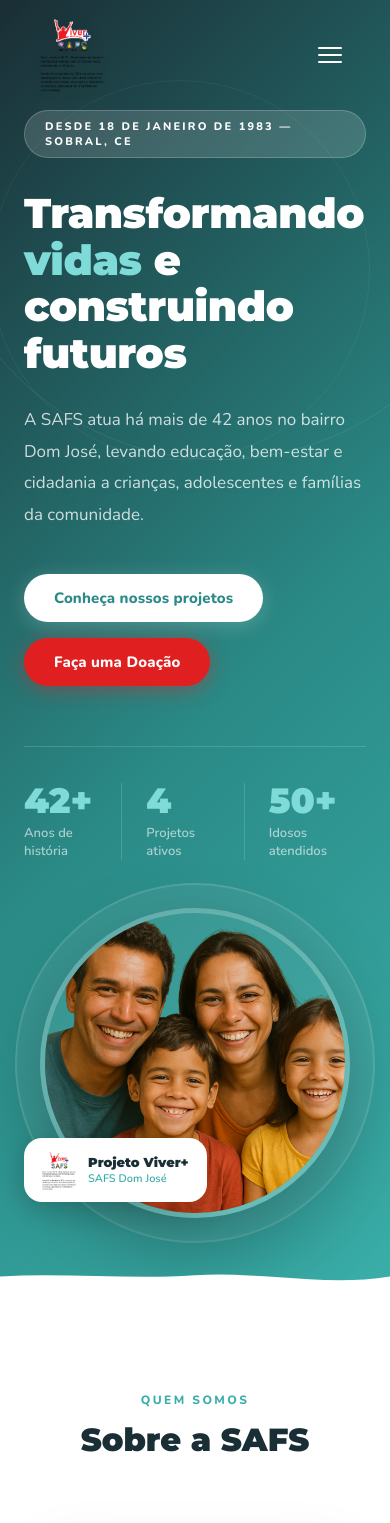
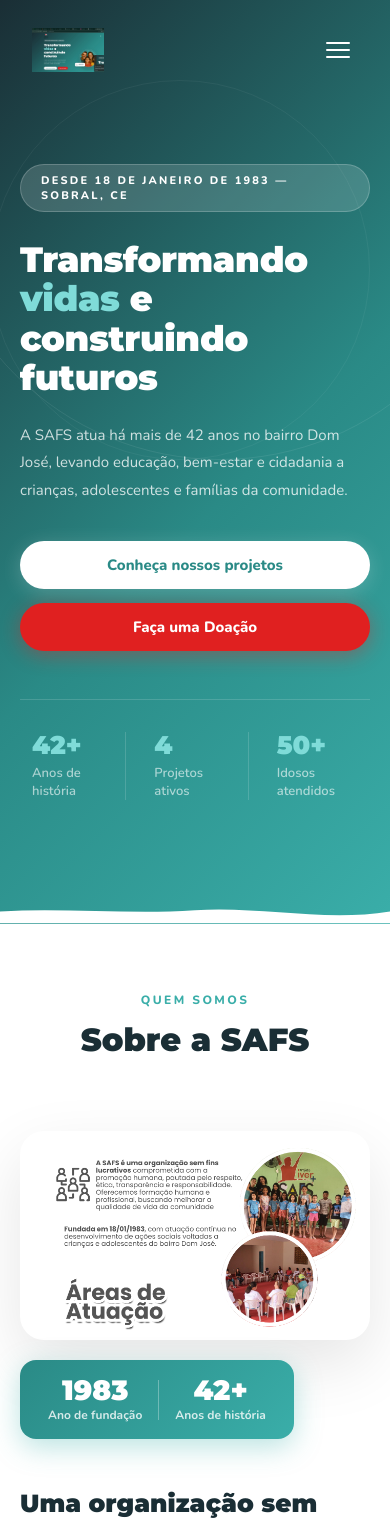
Before and after one commit to cauaalvs-dev/safs, a Next.js app: page / in a window 390 px wide. Shown: the top 1523 px of the page. Built offline with nearby package versions, Linux system fonts and the light colour scheme.

Commit message:
fix: new logo and mobile responsiveness

```diff
--- a/app/components/Contato.tsx
+++ b/app/components/Contato.tsx
@@ -59,7 +59,7 @@
 
   return (
     <section id="contato" aria-label="Contato" style={{ padding: "100px 0", background: "#f8fafc" }}>
-      <div style={{ maxWidth: 1152, margin: "0 auto", padding: "0 40px" }}>
+      <div className="section-inner" style={{ maxWidth: 1152, margin: "0 auto", padding: "0 40px" }}>
         <div style={{ textAlign: "center", marginBottom: 72 }}>
           <span style={{ color: "#3aaea9", fontWeight: 800, fontSize: 12, letterSpacing: "0.2em", textTransform: "uppercase" }}>Fale conosco</span>
           <h2 style={{ fontSize: "clamp(2rem, 4vw, 2.8rem)", fontWeight: 900, color: "#1a2e35", marginTop: 10 }}>Contato</h2>
--- a/app/components/Footer.tsx
+++ b/app/components/Footer.tsx
@@ -12,11 +12,11 @@
   return (
     <footer style={{ background: "#1a2e35", color: "white", padding: "64px 0 32px" }}>
       <style>{`.footer-link { color: rgba(255,255,255,0.5); font-size:14px; text-decoration:none; transition:color 0.2s; display:block; } .footer-link:hover { color:#7fdbd8; }`}</style>
-      <div style={{ maxWidth: 1152, margin: "0 auto", padding: "0 40px" }}>
+      <div className="section-inner" style={{ maxWidth: 1152, margin: "0 auto", padding: "0 40px" }}>
         <div style={{ display: "grid", gridTemplateColumns: "2fr 1fr 1fr", gap: 56, marginBottom: 56 }} className="footer-grid">
           <div>
             <div style={{ position: "relative", width: 58, height: 68, marginBottom: 20 }}>
-              <Image src="/images/logo-viver.png" alt="SAFS Viver+" fill style={{ objectFit: "contain" }} />
+              <Image src="/images/logo-safs.png" alt="SAFS" fill style={{ objectFit: "contain" }} />
             </div>
             <p style={{ color: "rgba(255,255,255,0.5)", fontSize: 14, lineHeight: 1.8, maxWidth: 300 }}>
               Sociedade de Apoio à Família Sobralense. Transformando vidas no bairro Dom José, Sobral-CE, desde 1983.
--- a/app/components/Galeria.tsx
+++ b/app/components/Galeria.tsx
@@ -12,7 +12,7 @@
 export default function Galeria() {
   return (
     <section id="galeria" style={{ padding: "100px 0", background: "white" }}>
-      <div style={{ maxWidth: 1152, margin: "0 auto", padding: "0 40px" }}>
+      <div className="section-inner" style={{ maxWidth: 1152, margin: "0 auto", padding: "0 40px" }}>
         <div style={{ textAlign: "center", marginBottom: 72 }}>
           <span style={{ color: "#3aaea9", fontWeight: 800, fontSize: 12, letterSpacing: "0.18em", textTransform: "uppercase" }}>Momentos</span>
           <h2 style={{ fontSize: "clamp(2rem, 4vw, 2.8rem)", fontWeight: 900, color: "#1a2e35", marginTop: 10, marginBottom: 14 }}>Nossa Galeria</h2>
--- a/app/components/Hero.tsx
+++ b/app/components/Hero.tsx
@@ -14,84 +14,78 @@
         overflow: "hidden",
       }}
     >
-      {/* Círculos decorativos — purely visual, pointer-events off */}
       <div aria-hidden="true" style={{ position: "absolute", right: -120, top: -120, width: 580, height: 580, borderRadius: "50%", border: "1px solid rgba(255,255,255,0.08)", pointerEvents: "none" }} />
       <div aria-hidden="true" style={{ position: "absolute", right: 20, top: 80, width: 380, height: 380, borderRadius: "50%", border: "1px solid rgba(255,255,255,0.05)", pointerEvents: "none" }} />
 
-      <div
-        className="hero-grid"
-        style={{ maxWidth: 1152, margin: "0 auto", padding: "130px 40px 90px", width: "100%", display: "grid", gridTemplateColumns: "1fr 1fr", gap: 80, alignItems: "center" }}
-      >
+      <div className="hero-grid" style={{
+        maxWidth: 1152, margin: "0 auto",
+        padding: "130px 40px 90px",
+        width: "100%",
+        display: "grid",
+        gridTemplateColumns: "1fr 1fr",
+        gap: 80,
+        alignItems: "center",
+      }}>
         {/* Texto */}
         <div className="anim-fade-up">
           <span style={{
             display: "inline-block", background: "rgba(255,255,255,0.15)",
             color: "white", fontSize: 11, fontWeight: 800, letterSpacing: "0.2em",
-            textTransform: "uppercase", padding: "8px 20px", borderRadius: 999, marginBottom: 32,
+            textTransform: "uppercase", padding: "8px 20px", borderRadius: 999, marginBottom: 28,
             border: "1px solid rgba(255,255,255,0.2)",
           }}>
             Desde 18 de Janeiro de 1983 — Sobral, CE
           </span>
 
-          <h1 style={{ color: "white", fontSize: "clamp(2.6rem, 5vw, 3.8rem)", fontWeight: 900, lineHeight: 1.12, marginBottom: 28, letterSpacing: "-0.01em" }}>
+          <h1 style={{ color: "white", fontSize: "clamp(2.2rem, 5vw, 3.6rem)", fontWeight: 900, lineHeight: 1.12, marginBottom: 24, letterSpacing: "-0.01em" }}>
             Transformando<br />
             <span style={{ color: "#7fdbd8" }}>vidas</span> e<br />
             construindo futuros
           </h1>
 
-          <p style={{ color: "rgba(255,255,255,0.78)", fontSize: 17, lineHeight: 1.85, marginBottom: 44, maxWidth: 460 }}>
+          <p style={{ color: "rgba(255,255,255,0.78)", fontSize: "clamp(15px, 2vw, 17px)", lineHeight: 1.85, marginBottom: 36, maxWidth: 460 }}>
             A SAFS atua há mais de 42 anos no bairro Dom José, levando educação,
             bem-estar e cidadania a crianças, adolescentes e famílias da comunidade.
           </p>
 
-          <div style={{ display: "flex", gap: 16, flexWrap: "wrap" }}>
+          <div className="hero-btns" style={{ display: "flex", gap: 14, flexWrap: "wrap" }}>
             <a href="#projetos" className="btn-white">Conheça nossos projetos</a>
             <a href="#doacao" className="btn-red">Faça uma Doação</a>
           </div>
 
           {/* Stats */}
-          <div style={{ display: "flex", gap: 0, marginTop: 60, paddingTop: 36, borderTop: "1px solid rgba(255,255,255,0.15)" }}>
+          <div className="hero-stats" style={{ display: "flex", gap: 0, marginTop: 48, paddingTop: 32, borderTop: "1px solid rgba(255,255,255,0.15)" }}>
             {[
               { num: "42+", label: "Anos de história" },
               { num: "4",   label: "Projetos ativos" },
               { num: "50+", label: "Idosos atendidos" },
             ].map((s, i) => (
               <div key={s.label} style={{
-                flex: 1, paddingRight: 24,
+                flex: 1,
+                paddingRight: i < 2 ? 20 : 0,
+                paddingLeft: i > 0 ? 20 : 0,
                 borderRight: i < 2 ? "1px solid rgba(255,255,255,0.15)" : "none",
-                paddingLeft: i > 0 ? 24 : 0,
               }}>
-                <div style={{ fontSize: "2.2rem", fontWeight: 900, color: "#7fdbd8", fontFamily: "Montserrat, sans-serif", lineHeight: 1 }}>{s.num}</div>
+                <div style={{ fontSize: "clamp(1.6rem, 3vw, 2.2rem)", fontWeight: 900, color: "#7fdbd8", fontFamily: "Montserrat, sans-serif", lineHeight: 1 }}>{s.num}</div>
                 <div style={{ fontSize: 13, color: "rgba(255,255,255,0.6)", marginTop: 6, fontWeight: 600 }}>{s.label}</div>
               </div>
             ))}
           </div>
         </div>
 
-        {/* Imagem */}
+        {/* Imagem — escondida no mobile via CSS */}
         <div className="anim-fade-in delay-300" style={{ display: "flex", justifyContent: "center", alignItems: "center", position: "relative" }}>
-          {/* Anel externo decorativo */}
           <div aria-hidden="true" style={{ position: "absolute", width: 360, height: 360, borderRadius: "50%", background: "rgba(255,255,255,0.06)", border: "2px solid rgba(255,255,255,0.12)" }} />
-
-          {/* Foto */}
           <div style={{ position: "relative", width: 310, height: 310, borderRadius: "50%", overflow: "hidden", border: "5px solid rgba(255,255,255,0.22)", boxShadow: "0 32px 80px rgba(0,0,0,0.3)" }}>
-            <Image
-              src="/images/familia.png"
-              alt="Família atendida pela SAFS no bairro Dom José"
-              fill
-              style={{ objectFit: "cover" }}
-              priority
-            />
+            <Image src="/images/familia.png" alt="Família atendida pela SAFS" fill style={{ objectFit: "cover" }} priority />
           </div>
-
-          {/* Badge Viver+ — compacto */}
           <div className="anim-fade-in delay-500" style={{
             position: "absolute", bottom: 16, left: "0%",
             background: "white", borderRadius: 18, padding: "12px 18px",
             boxShadow: "0 8px 32px rgba(0,0,0,0.2)", display: "flex", alignItems: "center", gap: 12,
           }}>
-            <div style={{ position: "relative", width: 34, height: 40, flexShrink: 0 }}>
-              <Image src="/images/logo-viver.png" alt="" aria-hidden="true" fill style={{ objectFit: "contain" }} />
+            <div style={{ position: "relative", width: 36, height: 36, flexShrink: 0 }}>
+              <Image src="/images/logo-safs-novo.png" alt="" aria-hidden="true" fill style={{ objectFit: "contain" }} />
             </div>
             <div>
               <div style={{ fontWeight: 900, color: "#1a2e35", fontSize: 13, fontFamily: "Montserrat, sans-serif" }}>Projeto Viver+</div>
@@ -101,19 +95,11 @@
         </div>
       </div>
 
-      {/* Wave */}
       <div aria-hidden="true" style={{ position: "absolute", bottom: 0, left: 0, right: 0 }}>
         <svg viewBox="0 0 1440 64" fill="none" xmlns="http://www.w3.org/2000/svg" preserveAspectRatio="none" style={{ display: "block", width: "100%" }}>
           <path d="M0 64L1440 64L1440 20C1200 60 960 0 720 16C480 32 240 6 0 20L0 64Z" fill="white"/>
         </svg>
       </div>
-
-      <style>{`
-        @media (max-width: 900px) {
-          .hero-grid { grid-template-columns: 1fr !important; gap: 48px !important; padding: 110px 24px 70px !important; }
-          .hero-grid > div:last-child { display: none; }
-        }
-      `}</style>
     </section>
   );
 }
--- a/app/components/Navbar.tsx
+++ b/app/components/Navbar.tsx
@@ -2,7 +2,6 @@
 import { useState, useEffect } from "react";
 import Image from "next/image";
 
-// Static data — no user input, no XSS surface here
 const links = [
   { href: "#inicio",   label: "Início" },
   { href: "#sobre",    label: "Sobre" },
@@ -17,7 +16,7 @@
 
   useEffect(() => {
     const fn = () => setScrolled(window.scrollY > 60);
-    window.addEventListener("scroll", fn, { passive: true }); // passive for perf
+    window.addEventListener("scroll", fn, { passive: true });
     return () => window.removeEventListener("scroll", fn);
   }, []);
 
@@ -32,26 +31,31 @@
     }}>
       <div style={{
         maxWidth: 1152, margin: "0 auto",
-        padding: scrolled ? "10px 40px" : "18px 40px",
+        padding: scrolled ? "8px 32px" : "14px 32px",
         display: "flex", alignItems: "center", justifyContent: "space-between",
         transition: "padding 0.3s",
       }}>
 
-        {/* Logo — maior e com animação suave */}
+        {/* Logo novo */}
         <a href="#inicio" style={{ display: "flex", alignItems: "center", textDecoration: "none", flexShrink: 0 }}>
           <div style={{
             position: "relative",
-            width: scrolled ? 52 : 64,
-            height: scrolled ? 60 : 74,
+            width: scrolled ? 56 : 72,
+            height: scrolled ? 56 : 72,
             transition: "width 0.3s, height 0.3s",
-            filter: "drop-shadow(0 2px 8px rgba(0,0,0,0.15))",
           }}>
-            <Image src="/images/logo-viver.png" alt="SAFS Viver+" fill style={{ objectFit: "contain" }} priority />
+            <Image
+              src="/images/logo-safs-novo.png"
+              alt="SAFS – Sociedade de Apoio à Família Sobralense"
+              fill
+              style={{ objectFit: "contain", objectPosition: "center" }}
+              priority
+            />
           </div>
         </a>
 
-        {/* Desktop — lg breakpoint para não duplicar com hamburger */}
-        <ul style={{ gap: 36, listStyle: "none", alignItems: "center", margin: 0, padding: 0 }}
+        {/* Desktop links */}
+        <ul style={{ gap: 32, listStyle: "none", alignItems: "center", margin: 0, padding: 0 }}
           className="hidden lg:flex">
           {links.map((l) => (
             <li key={l.href}>
@@ -61,17 +65,16 @@
           <li>
             <a href="#doacao" style={{
               background: "#e02020", color: "white", fontWeight: 800,
-              padding: "11px 26px", borderRadius: 999, textDecoration: "none",
-              fontSize: 14, whiteSpace: "nowrap", letterSpacing: "0.01em",
+              padding: "10px 22px", borderRadius: 999, textDecoration: "none",
+              fontSize: 14, whiteSpace: "nowrap",
               boxShadow: "0 4px 14px rgba(224,32,32,0.35)",
-              transition: "background 0.2s, box-shadow 0.2s",
             }}>
               Faça uma Doação
             </a>
           </li>
         </ul>
 
-        {/* Hamburger — só aparece abaixo de lg */}
+        {/* Hamburger */}
         <button
           onClick={() => setOpen((o) => !o)}
           aria-label={open ? "Fechar menu" : "Abrir menu"}
@@ -87,8 +90,7 @@
 
       {/* Mobile menu */}
       {open && (
-        <div style={{ background: "white", borderTop: "1px solid #f0f0f0", padding: "8px 28px 24px" }}
-          role="menu">
+        <div style={{ background: "white", borderTop: "1px solid #f0f0f0", padding: "8px 24px 24px" }} role="menu">
           {links.map((l) => (
             <a key={l.href} href={l.href} role="menuitem"
               onClick={() => setOpen(false)}
@@ -97,7 +99,7 @@
             </a>
           ))}
           <a href="#doacao" role="menuitem" onClick={() => setOpen(false)}
-            style={{ display: "block", marginTop: 18, textAlign: "center", background: "#e02020", color: "white", fontWeight: 800, padding: "14px", borderRadius: 999, textDecoration: "none", fontSize: 15 }}>
+            style={{ display: "block", marginTop: 16, textAlign: "center", background: "#e02020", color: "white", fontWeight: 800, padding: "14px", borderRadius: 999, textDecoration: "none", fontSize: 15 }}>
             Faça uma Doação
           </a>
         </div>
--- a/app/components/Projetos.tsx
+++ b/app/components/Projetos.tsx
@@ -42,7 +42,7 @@
 export default function Projetos() {
   return (
     <section id="projetos" style={{ padding: "100px 0", background: "#f8fafc" }}>
-      <div style={{ maxWidth: 1152, margin: "0 auto", padding: "0 40px" }}>
+      <div className="section-inner" style={{ maxWidth: 1152, margin: "0 auto", padding: "0 40px" }}>
         <div style={{ textAlign: "center", marginBottom: 72 }}>
           <span style={{ color: "#3aaea9", fontWeight: 800, fontSize: 12, letterSpacing: "0.18em", textTransform: "uppercase" }}>Nossa atuação</span>
           <h2 style={{ fontSize: "clamp(2rem, 4vw, 2.8rem)", fontWeight: 900, color: "#1a2e35", marginTop: 10, marginBottom: 14 }}>Projetos e Programas</h2>
--- a/app/components/Sobre.tsx
+++ b/app/components/Sobre.tsx
@@ -5,7 +5,7 @@
 export default function Sobre() {
   return (
     <section id="sobre" aria-label="Sobre a SAFS" style={{ padding: "100px 0", background: "white" }}>
-      <div style={{ maxWidth: 1152, margin: "0 auto", padding: "0 40px" }}>
+      <div className="section-inner" style={{ maxWidth: 1152, margin: "0 auto", padding: "0 40px" }}>
 
         <div style={{ textAlign: "center", marginBottom: 72 }}>
           <span style={{ color: "#3aaea9", fontWeight: 800, fontSize: 12, letterSpacing: "0.2em", textTransform: "uppercase" }}>Quem somos</span>
--- a/app/globals.css
+++ b/app/globals.css
@@ -4,17 +4,13 @@
 
 /* ─── Reset ─────────────────────────────────────── */
 *, *::before, *::after { box-sizing: border-box; margin: 0; padding: 0; }
-
 html { scroll-behavior: smooth; }
-
 body {
   font-family: 'Nunito', -apple-system, BlinkMacSystemFont, 'Segoe UI', sans-serif;
   color: #1a2e35;
   overflow-x: hidden;
   -webkit-font-smoothing: antialiased;
-  -moz-osx-font-smoothing: grayscale;
 }
-
 h1, h2, h3, h4, h5, h6 {
   font-family: 'Montserrat', -apple-system, BlinkMacSystemFont, 'Segoe UI', sans-serif;
 }
@@ -28,7 +24,6 @@
   from { opacity: 0; }
   to   { opacity: 1; }
 }
-
 .anim-fade-up  { animation: fadeUp  0.75s cubic-bezier(.22,.68,0,1.2) both; }
 .anim-fade-in  { animation: fadeIn  0.65s ease both; }
 .delay-300     { animation-delay: 0.3s; }
@@ -37,18 +32,15 @@
 /* ─── Buttons ────────────────────────────────────── */
 .btn-white {
   background: white; color: #2a8a86; font-weight: 800;
-  padding: 14px 30px; border-radius: 999px; text-decoration: none;
-  font-size: 15px; transition: background 0.2s, transform 0.15s;
-  display: inline-block; letter-spacing: 0.01em;
+  padding: 14px 28px; border-radius: 999px; text-decoration: none;
+  font-size: 15px; transition: background 0.2s, transform 0.15s; display: inline-block;
   box-shadow: 0 4px 20px rgba(255,255,255,0.2);
 }
 .btn-white:hover { background: #e8f7f7; transform: translateY(-1px); }
-
 .btn-red {
   background: #e02020; color: white; font-weight: 800;
-  padding: 14px 30px; border-radius: 999px; text-decoration: none;
-  font-size: 15px; transition: background 0.2s, transform 0.15s;
-  display: inline-block; letter-spacing: 0.01em;
+  padding: 14px 28px; border-radius: 999px; text-decoration: none;
+  font-size: 15px; transition: background 0.2s, transform 0.15s; display: inline-block;
   box-shadow: 0 4px 20px rgba(224,32,32,0.4);
 }
 .btn-red:hover { background: #c01010; transform: translateY(-1px); }
@@ -59,35 +51,59 @@
   box-shadow: 0 4px 24px rgba(0,0,0,0.07);
   transition: box-shadow 0.25s, transform 0.25s;
 }
-.card-projeto:hover {
-  box-shadow: 0 16px 48px rgba(0,0,0,0.13);
-  transform: translateY(-4px);
-}
+.card-projeto:hover { box-shadow: 0 16px 48px rgba(0,0,0,0.13); transform: translateY(-4px); }
 
 /* ─── Gallery ────────────────────────────────────── */
-.foto-card { transition: transform 0.22s, box-shadow 0.22s; cursor: default; }
+.foto-card { transition: transform 0.22s, box-shadow 0.22s; }
 .foto-card:hover { transform: scale(1.03); box-shadow: 0 16px 40px rgba(0,0,0,0.18) !important; }
 
 /* ─── Nav ────────────────────────────────────────── */
-.nav-a {
-  font-weight: 700; font-size: 14px; text-decoration: none;
-  transition: color 0.2s; letter-spacing: 0.02em;
-}
+.nav-a { font-weight: 700; font-size: 14px; text-decoration: none; transition: color 0.2s; letter-spacing: 0.02em; }
 .nav-a:hover { color: #3aaea9 !important; }
 
-/* ─── Footer links ───────────────────────────────── */
-.footer-link {
-  color: rgba(255,255,255,0.5); font-size: 14px;
-  text-decoration: none; transition: color 0.2s; display: block;
-}
+/* ─── Footer ─────────────────────────────────────── */
+.footer-link { color: rgba(255,255,255,0.5); font-size: 14px; text-decoration: none; transition: color 0.2s; display: block; }
 .footer-link:hover { color: #7fdbd8; }
 
-/* ─── Focus visible (accessibility + anti-clickjacking) ── */
-:focus-visible {
-  outline: 3px solid #3aaea9;
-  outline-offset: 3px;
-  border-radius: 4px;
+/* ─── Focus ──────────────────────────────────────── */
+:focus-visible { outline: 3px solid #3aaea9; outline-offset: 3px; border-radius: 4px; }
+[aria-hidden="true"] { user-select: none; pointer-events: none; }
+
+/* ─── MOBILE RESPONSIVO ──────────────────────────── */
+@media (max-width: 768px) {
+  /* Hero */
+  .hero-grid {
+    grid-template-columns: 1fr !important;
+    padding: 100px 20px 60px !important;
+    gap: 32px !important;
+  }
+  .hero-grid > div:last-child { display: none !important; }
+  .hero-stats { gap: 16px !important; }
+  .hero-stats > div { padding-left: 12px !important; padding-right: 12px !important; }
+
+  /* Sobre */
+  .sobre-grid { grid-template-columns: 1fr !important; gap: 40px !important; }
+
+  /* Projetos */
+  .projetos-grid { grid-template-columns: 1fr !important; }
+
+  /* Galeria */
+  .galeria-grid { grid-template-columns: repeat(2, 1fr) !important; }
+
+  /* Doacao */
+  .doacao-grid { grid-template-columns: 1fr !important; }
+
+  /* Contato */
+  .contato-grid { grid-template-columns: 1fr !important; }
+
+  /* Footer */
+  .footer-grid { grid-template-columns: 1fr !important; gap: 32px !important; }
+
+  /* Seções em geral */
+  .section-inner { padding: 0 20px !important; }
+  section { padding: 64px 0 !important; }
+
+  /* Botões em coluna no mobile */
+  .hero-btns { flex-direction: column !important; }
+  .hero-btns a { text-align: center !important; width: 100% !important; }
 }
-
-/* ─── Prevent content selection on decorative elements ── */
-[aria-hidden="true"] { user-select: none; pointer-events: none; }
```
Also changed, not shown: public/images/logo-safs-novo.png (added), public/images/logo-safs.png (added).
